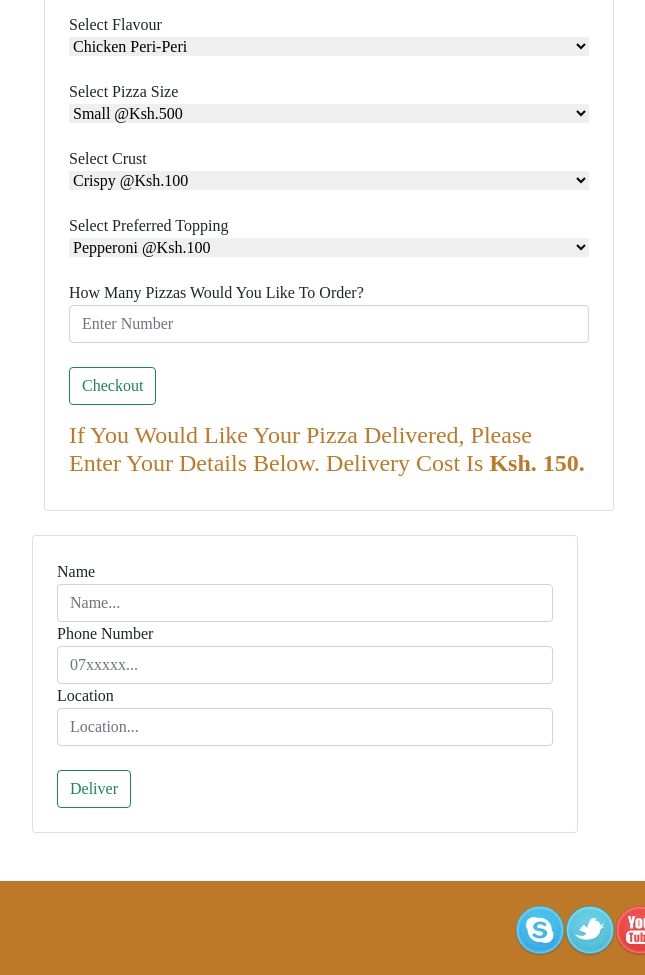
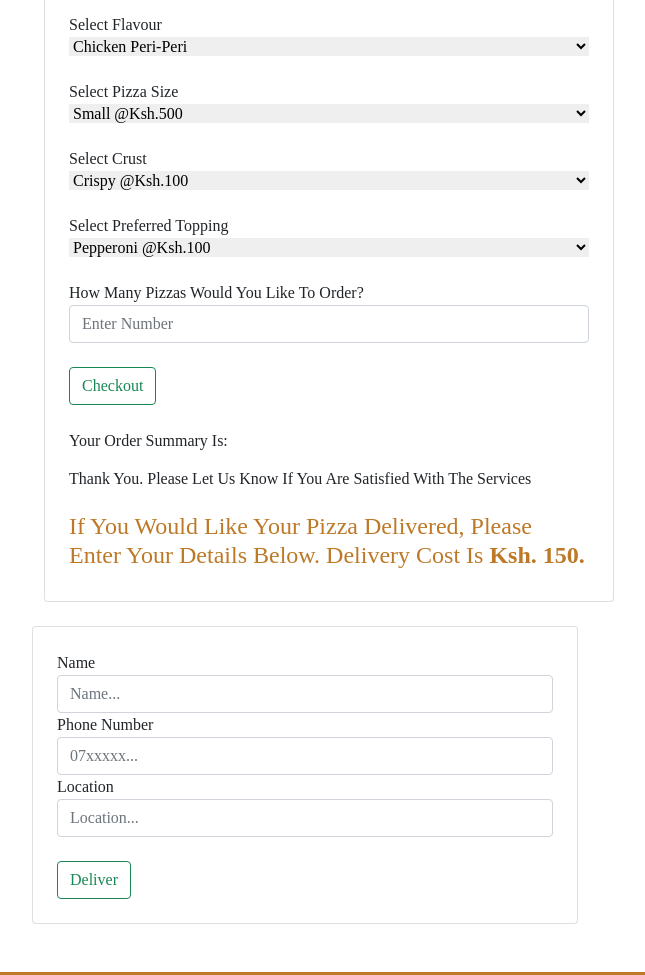
Before and after one commit to Esther-Anyona/pizza-hut, a plain HTML site: page index.html in a window 1280 px wide. Shown: the part 884-1859 px from the top of the page, without its empty margins (50-695 px from the left). Drawn offline with nearby package versions, Linux system fonts and the light colour scheme.

Commit message:
Debug script

```diff
--- a/index.html
+++ b/index.html
@@ -75,7 +75,7 @@
 <!-- Make an order section -->
     <div class="container" id="ordernow">
         <h1 id="title">Order Now</h1>
-        <form class="form-group">
+        <form class="form-group" id="select-pizza">
             <div class="row">
                 <div class="col-md-6 col-sm-12 m-4 p-0">
                     <div class="card p-4">
@@ -124,6 +124,10 @@
         </form><br>
                     <div>
                         <button type="submit" class="btn  btn-outline-success">Checkout</button>
+                    </div><br>
+                    <div class="summary">
+                        <p>Your order summary is:</p>
+                        <h6>Thank you. Please let us know if you are satisfied with the services</h6>
                     </div>
                     <div class="card-text mt-3">
                         <h4>If you would like your pizza delivered, please enter your details below. Delivery cost is<strong> Ksh. 150.</strong></h4>
--- a/js/index.js
+++ b/js/index.js
@@ -1,3 +1,6 @@
+$(document).ready(function(){
+    $('.summary').hide();
+});
 class pizzaOrder{
     constructor(flavour, size, crust, topping, cost){
     this.flavour = flavour;
```
